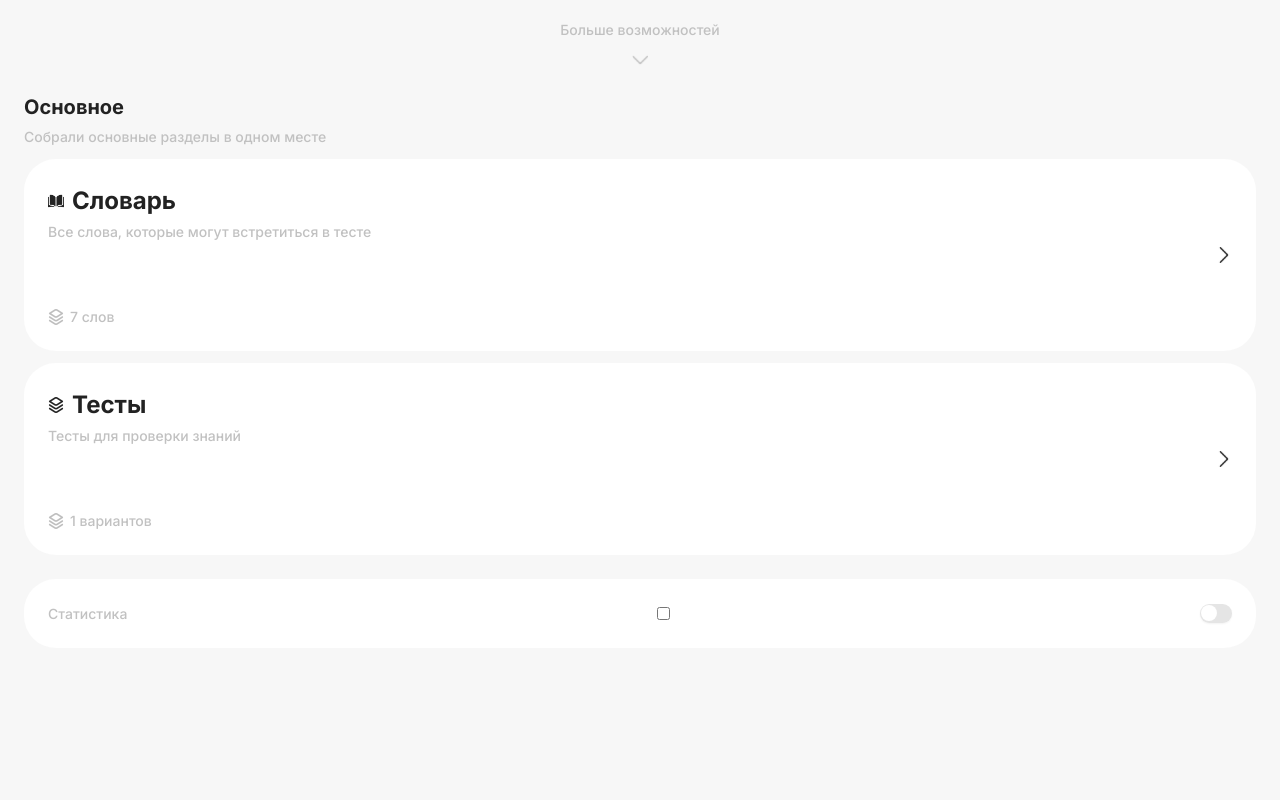
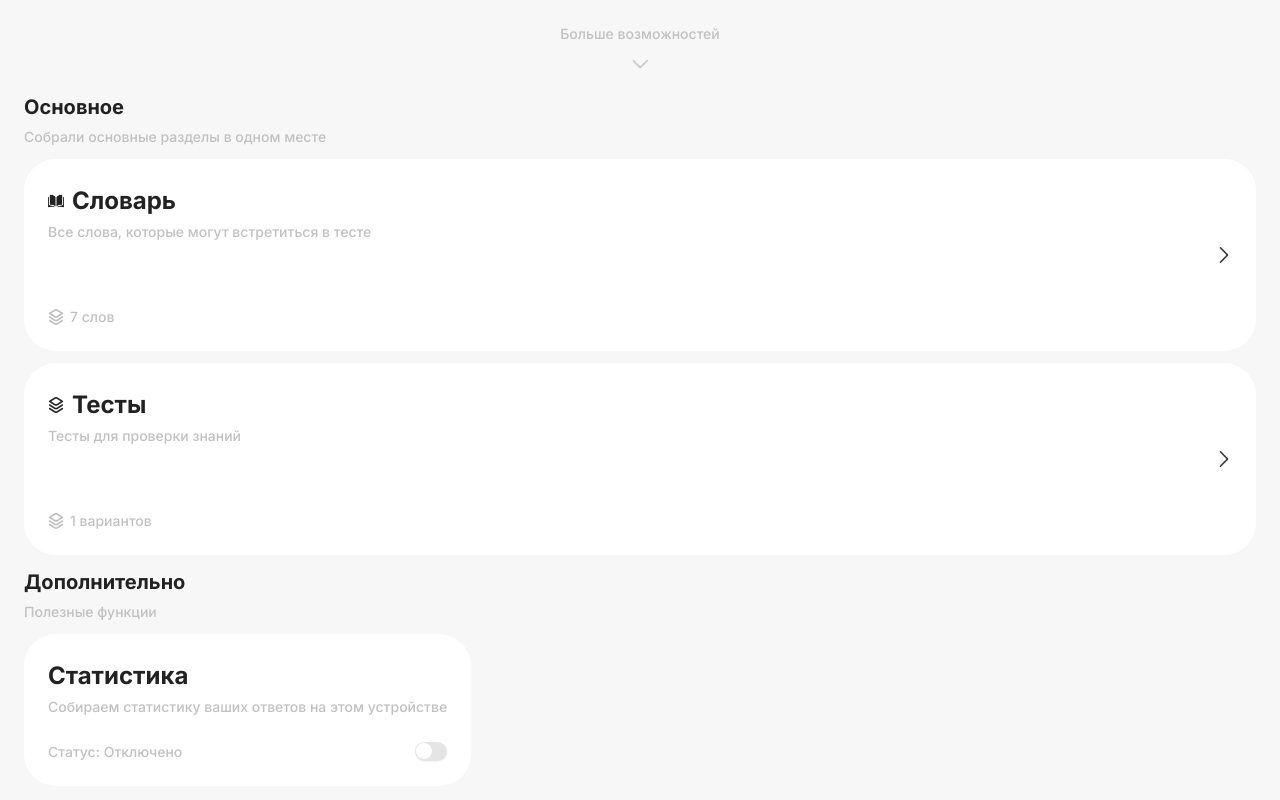
Before and after one commit to lletov/words, a React (Vite) app: page /#/ in a window 1280 px wide. Shown: the part 708-1508 px from the top of the page. Before the commit the page ends 1380 px from the top, so only its background shows below. Built offline with nearby package versions, Linux system fonts and the light colour scheme; the HTML template or start-up script is replaced by a standard one.

Commit message:
feat: stat card integrated

```diff
--- a/index.html
+++ b/index.html
@@ -3,7 +3,7 @@
   <head>
     <meta charset="UTF-8" />
     <meta name="viewport" content="width=device-width, initial-scale=1.0" />
-    <title>Vite React App</title>
+    <title>Words - онлайн тестирование</title>
   </head>
   <body>
     <div id="root"></div>
--- a/src/components/Checkbox.jsx
+++ b/src/components/Checkbox.jsx
@@ -17,12 +17,22 @@ export default function Checkbox({title, img, subtitle, state}) {
   }
   return (
     <div  className='test-card'>
-        <p>Cтатистика</p>
-        <input type='checkbox' checked={statisticOn === 'true' ? true : false} onChange={handleChange}/>
-        <Switch
-            checked={statisticOn === 'true' ? true : false}
-            onCheckedChange={handleChange}
-        />
+        <div className='test-card-content'>
+            <div className='test-card-header'>
+              <div className='test-card-title'>
+                {/* <img src={imgURL[img]}/> */}
+                <h3>Cтатистика</h3>
+              </div>
+              <p>Собираем статистику ваших ответов на этом устройстве</p>
+            </div>
+            <div className='test-card-tips' style={{justifyContent: 'space-between'}}>
+                <p>Статус: {statisticOn === 'true' ? 'Включено' : 'Отключено'}</p>
+                <Switch
+                    checked={statisticOn === 'true' ? true : false}
+                    onCheckedChange={handleChange}
+                />
+            </div>
+        </div>
     </div>
   )
 }
--- a/src/components/MainPage.jsx
+++ b/src/components/MainPage.jsx
@@ -11,7 +11,6 @@ export const MainPage = () => {
     <div className='content'>
       <Banner/>
       <More/>
-      <Checkbox/>
       {/* <Weather/> */}
 
       {/* <div className="banner">
--- a/src/components/More.jsx
+++ b/src/components/More.jsx
@@ -3,6 +3,7 @@ import { BigCard } from './BigCard'
 import { Link } from 'react-router-dom'
 import words from '../Words'
 import useTestStore from './../store/Store';
+import Checkbox from './Checkbox';
 
 export const More = () => {
   const storeTests = useTestStore((state) => state.tests)
@@ -38,6 +39,11 @@ export const More = () => {
             icon='tests'
           /></Link>
         </div>
+        <div className='section-header'>
+            <h5>Дополнительно</h5>
+            <p>Полезные функции</p>
+        </div>
+        <Checkbox/>
     </div>
   )
 }
```
